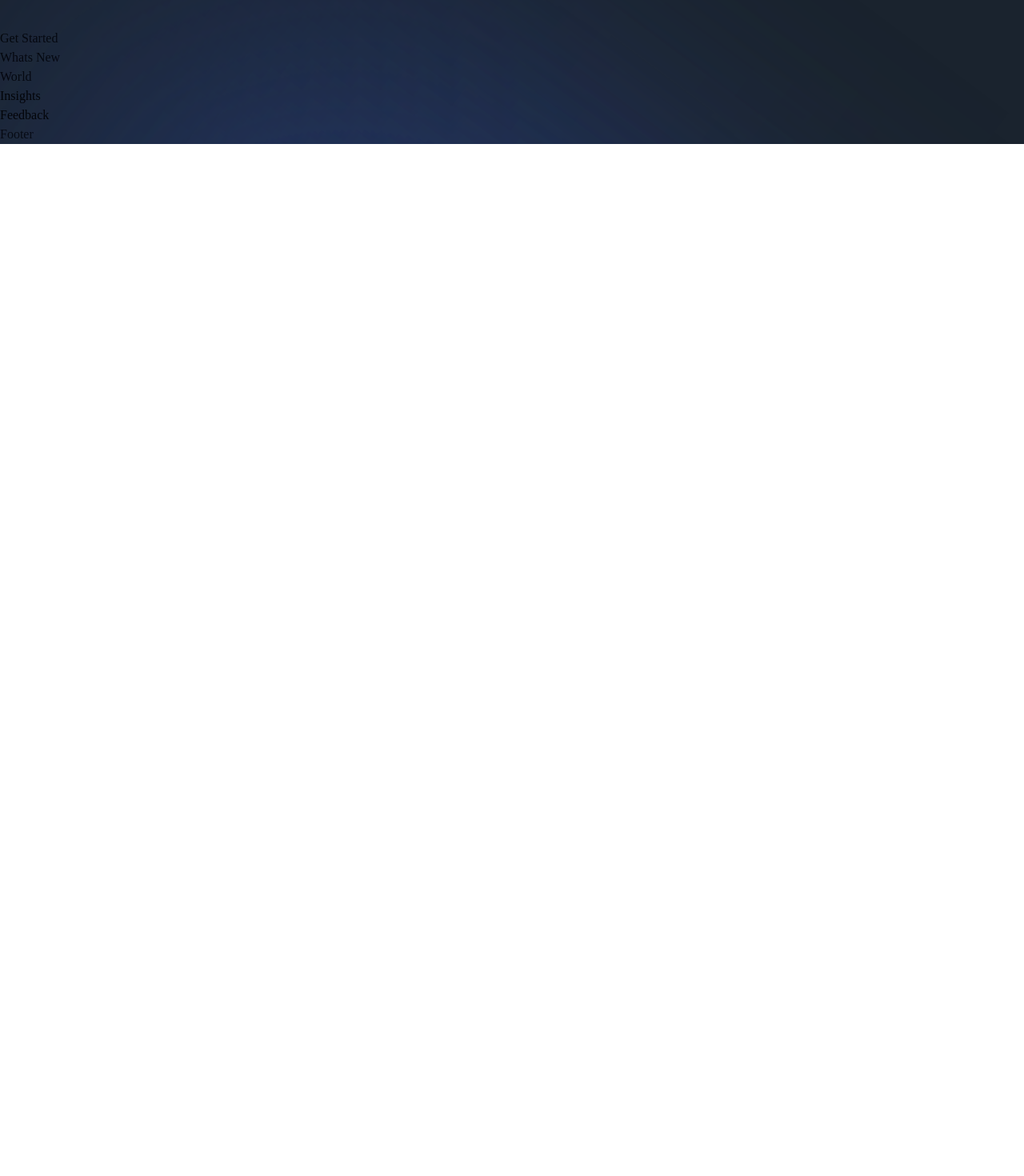
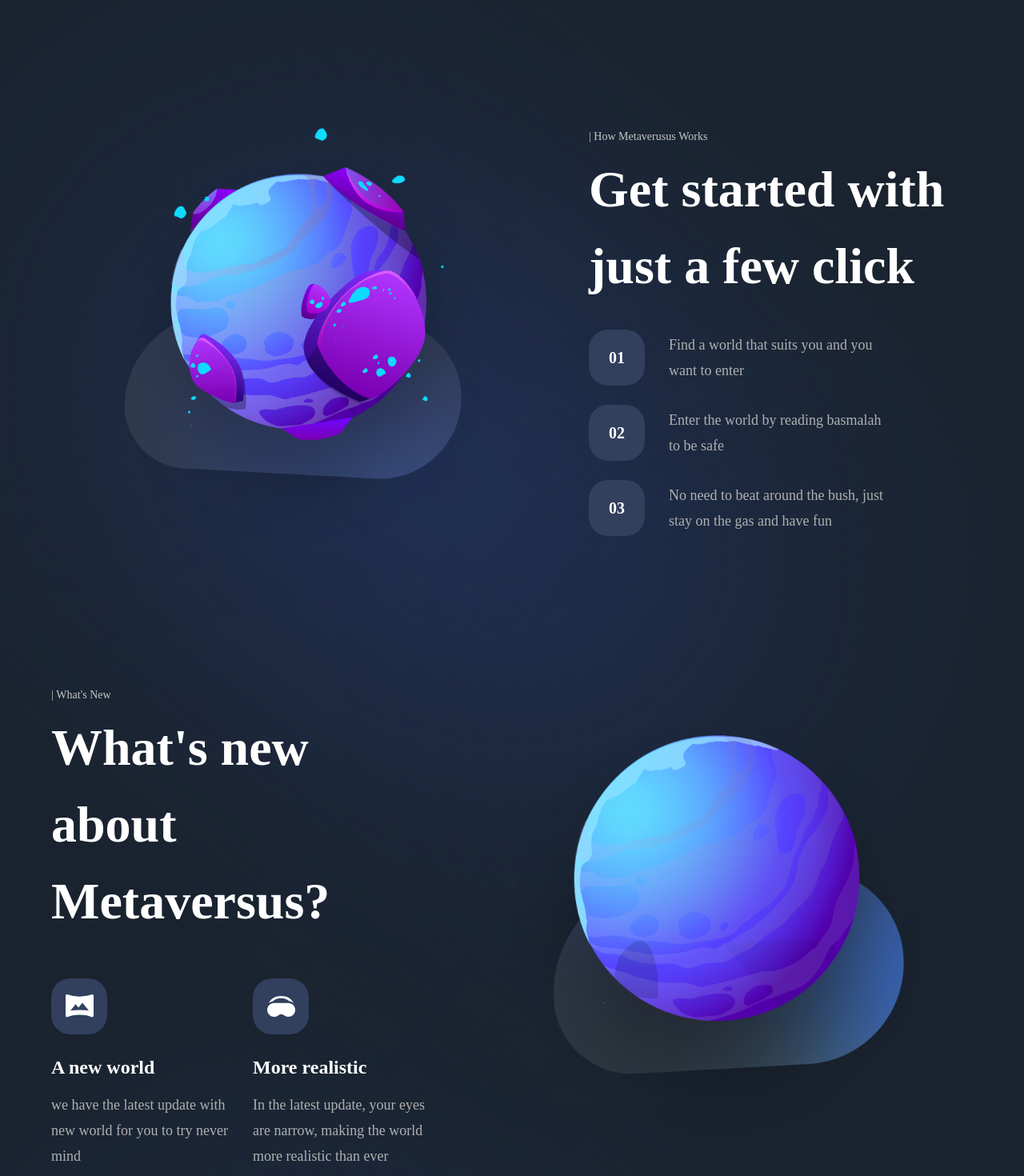
Before and after one commit to itsDaiton/metaversus, a Next.js app: page / in a window 1280 px wide. Shown: the part 2620-4090 px from the top of the page at 80% size. Before the commit the page ends 2800 px from the top, so only its background shows below. Built offline with nearby package versions, Linux system fonts and the light colour scheme; a web font is replaced by a local one.

Commit message:
features + get started sections

```diff
--- /dev/null
+++ b/components/NewFeatures.jsx
@@ -0,0 +1,19 @@
+import React from 'react'
+
+const NewFeatures = ({ imgUrl, title, subtitle }) => {
+  return (
+    <div className='flex-1 flex flex-col sm:max-w-[250px] min-w-[210px]'>
+      <div className='flex justify-center items-center w-[70px] h-[70px] rounded-[24px] bg-[#323f5d]'>
+        <img
+          src={imgUrl}
+          alt='icon'
+          className='w-1/2 h-1/2 object-contain'
+        />
+      </div>
+      <h1 className='mt-[26px] font-bold text-[24px] leading-[30px] text-white'>{title}</h1>
+      <p className='flex-1 mt-[16px] font-normal text-[18px] text-[#b0b0b0] leading-[32px]'>{subtitle}</p>
+    </div>
+  )
+}
+
+export default NewFeatures
--- /dev/null
+++ b/components/StartSteps.jsx
@@ -0,0 +1,16 @@
+import React from 'react'
+
+const StartSteps = ({ number, text }) => {
+  return (
+    <div className='flex justify-center items-center flex-row'>
+      <div className='flex justify-center items-center w-[70px] h-[70px] rounded-[24px] bg-[#323f5d]'>
+        <p className='font-bold text-[20px] text-white'>0{number}</p>
+      </div>
+      <p className='flex-1 ml-[30px] font-normal text-[18px] text-[#B0B0B0] leading-[32px]'>
+        {text}
+      </p>
+    </div>
+  )
+}
+
+export default StartSteps
--- a/sections/GetStarted.jsx
+++ b/sections/GetStarted.jsx
@@ -1,10 +1,51 @@
 'use client';
 import React from 'react'
+import { motion } from 'framer-motion';
+import { staggerContainer, fadeIn, planetVariants } from '../utils/motion';
+import { TitleText, TypingText } from '../components/CustomTexts';
+import { features } from '../constants/data'
+import StartSteps from '../components/StartSteps';
 
 const GetStarted = () => {
   return (
-    <section>
-      Get Started
+    <section className='sm:p-16 xs:p-8 px-6 py-12 relative z-10'>
+      <motion.div
+        variants={staggerContainer}
+        initial='hidden'
+        whileInView='show'
+        viewport={{
+          once: false,
+          amount: 0.25
+        }}
+        className='2xl:max-w-[1280px] w-full mx-auto flex lg:flex-row flex-col gap-8'
+      >
+        <motion.div
+          variants={planetVariants('left')}
+          className='flex-1 flex justify-center items-center'
+        >
+          <img
+            src='/get-started.png'
+            alt='get-started'
+            className='w-[90%] h-[90%] object-contain'
+          />
+        </motion.div>
+        <motion.div
+          variants={fadeIn('left', 'tween', 0.2, 1)}
+          className='flex-[0.75] flex justify-center flex-col'
+        >
+          <TypingText title='| How Metaverusus Works'/>
+          <TitleText title={<>Get started with just a few click</>} />
+          <div className='mt-[31px] flex flex-col max-w-[370px] gap-[24px]'>
+            {features.map((feature, index) => (
+              <StartSteps
+                key={feature}
+                number={index + 1}
+                text={feature}
+              />
+            ))}
+          </div>
+        </motion.div>
+      </motion.div>
     </section>
   )
 }
--- a/sections/WhatsNew.jsx
+++ b/sections/WhatsNew.jsx
@@ -1,10 +1,51 @@
 'use client';
 import React from 'react'
+import { motion } from 'framer-motion';
+import { staggerContainer, fadeIn, planetVariants } from '../utils/motion';
+import { TitleText, TypingText } from '../components/CustomTexts';
+import { newFeatures } from '../constants/data'
+import StartSteps from '../components/StartSteps';
+import NewFeatures from '@/components/NewFeatures';
 
 const WhatsNew = () => {
   return (
-    <section>
-      Whats New
+    <section className='sm:p-16 xs:p-8 px-6 py-12 relative z-10'>
+      <motion.div
+        variants={staggerContainer}
+        initial='hidden'
+        whileInView='show'
+        viewport={{
+          once: false,
+          amount: 0.25
+        }}
+        className='2xl:max-w-[1280px] w-full mx-auto flex lg:flex-row flex-col gap-8'
+      >
+        <motion.div
+          variants={fadeIn('right', 'tween', 0.2, 1)}
+          className='flex-[0.75] flex justify-center flex-col'
+        >
+          <TypingText title="| What's New"/>
+          <TitleText title={<>What's new about Metaversus?</>} />
+          <div className='mt-[48px] flex flex-wrap justify-between gap-[24px]'>
+            {newFeatures.map((feature) => (
+              <NewFeatures
+                key={feature.title}
+                {...feature}
+              />
+            ))}
+          </div>
+        </motion.div>
+        <motion.div
+          variants={planetVariants('right')}
+          className='flex-1 flex justify-center items-center'
+        >
+          <img
+            src='/whats-new.png'
+            alt='whats-new'
+            className='w-[90%] h-[90%] object-contain'
+          />
+        </motion.div>
+      </motion.div>
     </section>
   )
 }
```
